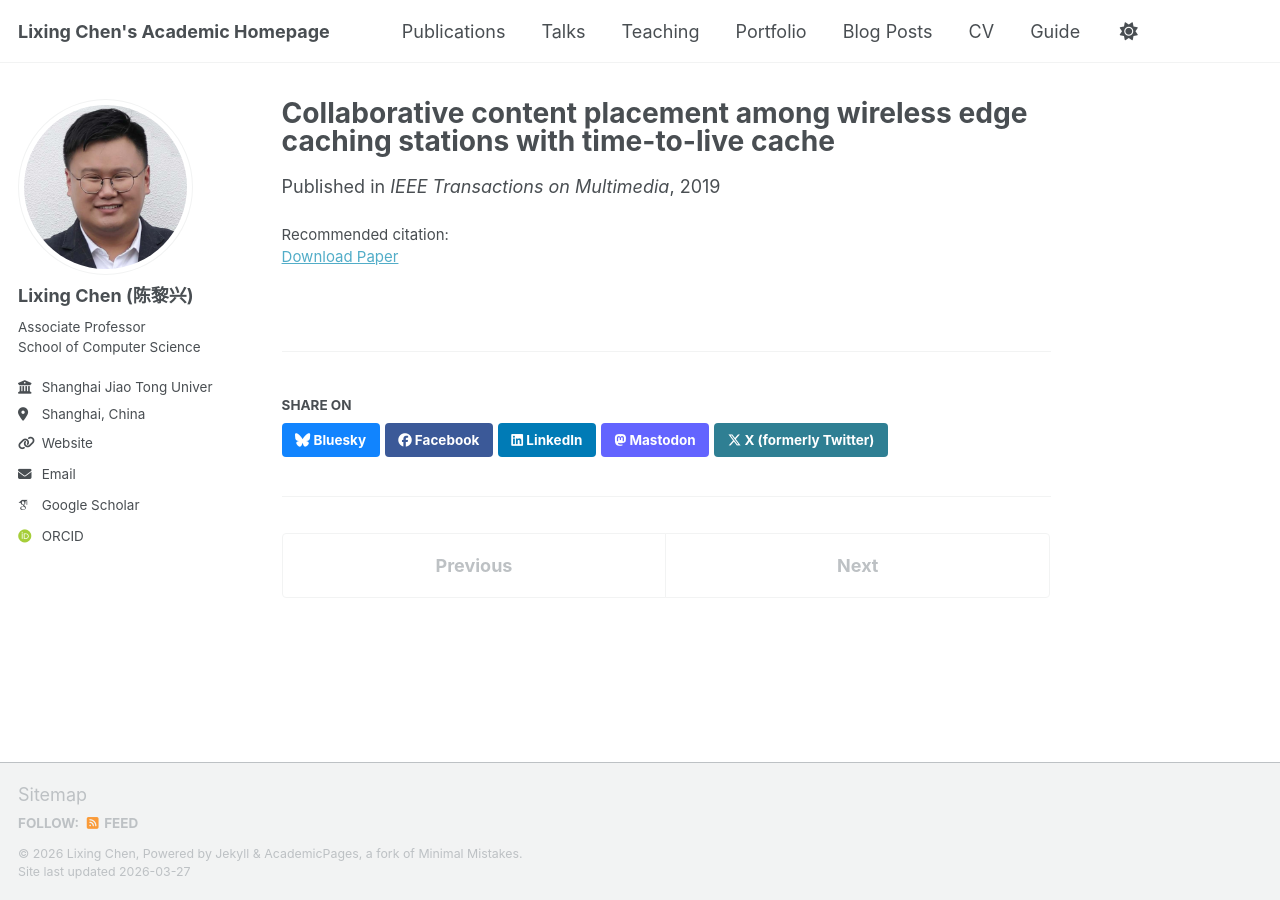
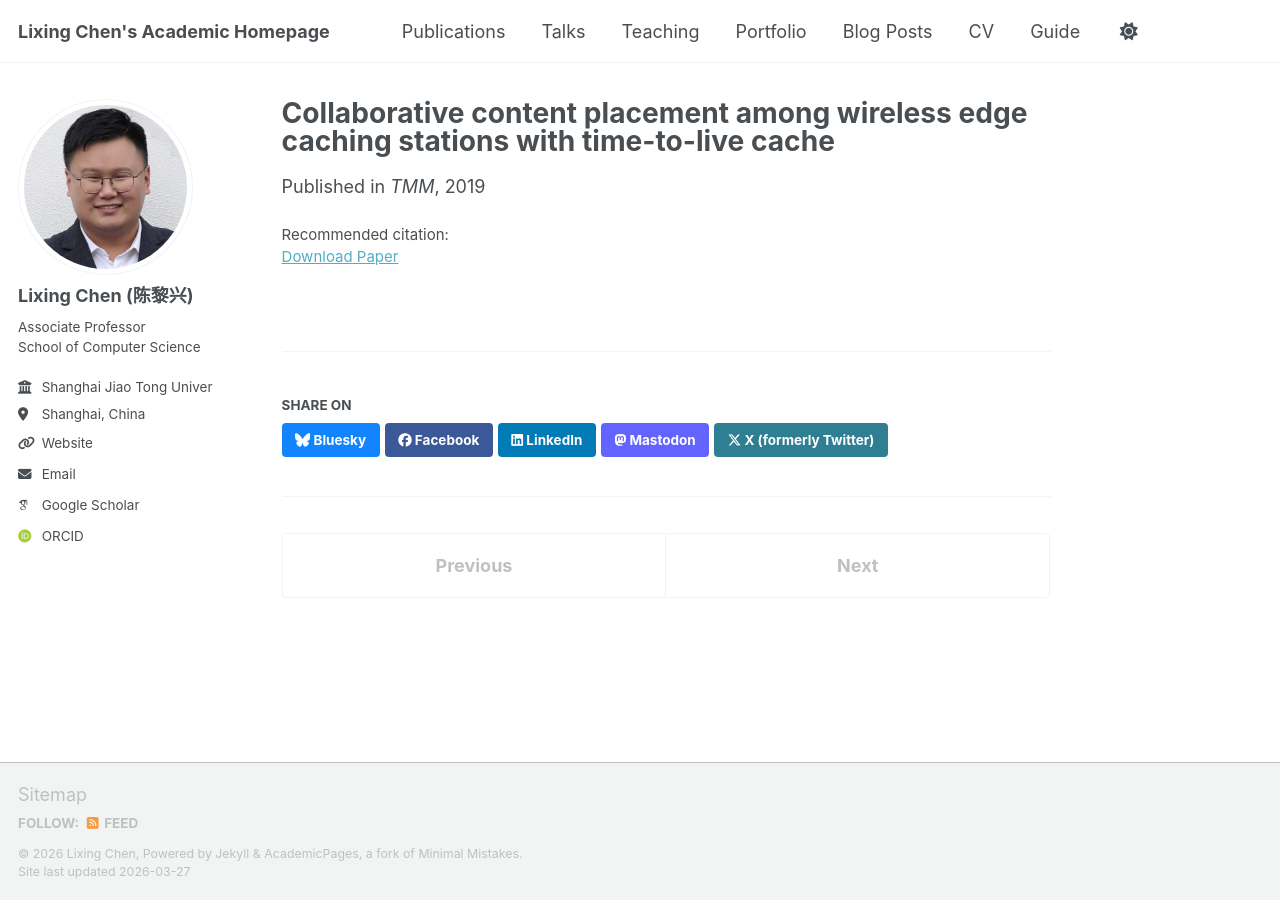
Before and after one commit to lx-chen-sjtu/lx-chen-sjtu.github.io, a Jekyll site: the page built from _publications/chen2019collaborative.md, in a window 1280 px wide. Built offline with Jekyll 4.4.1, drawn with Linux system fonts in a browser that asks for light colours; some web fonts are replaced; a script bundle is joined from its source files by our own code; library files that are not in the unit come from our copies.

Commit message:
Update chen2019collaborative.md

```diff
--- a/_publications/chen2019collaborative.md
+++ b/_publications/chen2019collaborative.md
@@ -5,8 +5,8 @@ category: manuscripts
 authors: 'Lixing Chen<sup>*</sup>, Linqi Song, Jacob Chakareski, Jie Xu.'
 permalink: '/publication/chen2019collaborative'
 date: 2019-01-01
-venue: 'IEEE Transactions on Multimedia'
-conf_jourl: 'TMM'
+venue: 'TMM'
+conf_jourl: 'IEEE Transactions on Multimedia'
 paperurl: 'https://ieeexplore.ieee.org/abstract/document/8764450/'
 citation: ''
 ---
```
